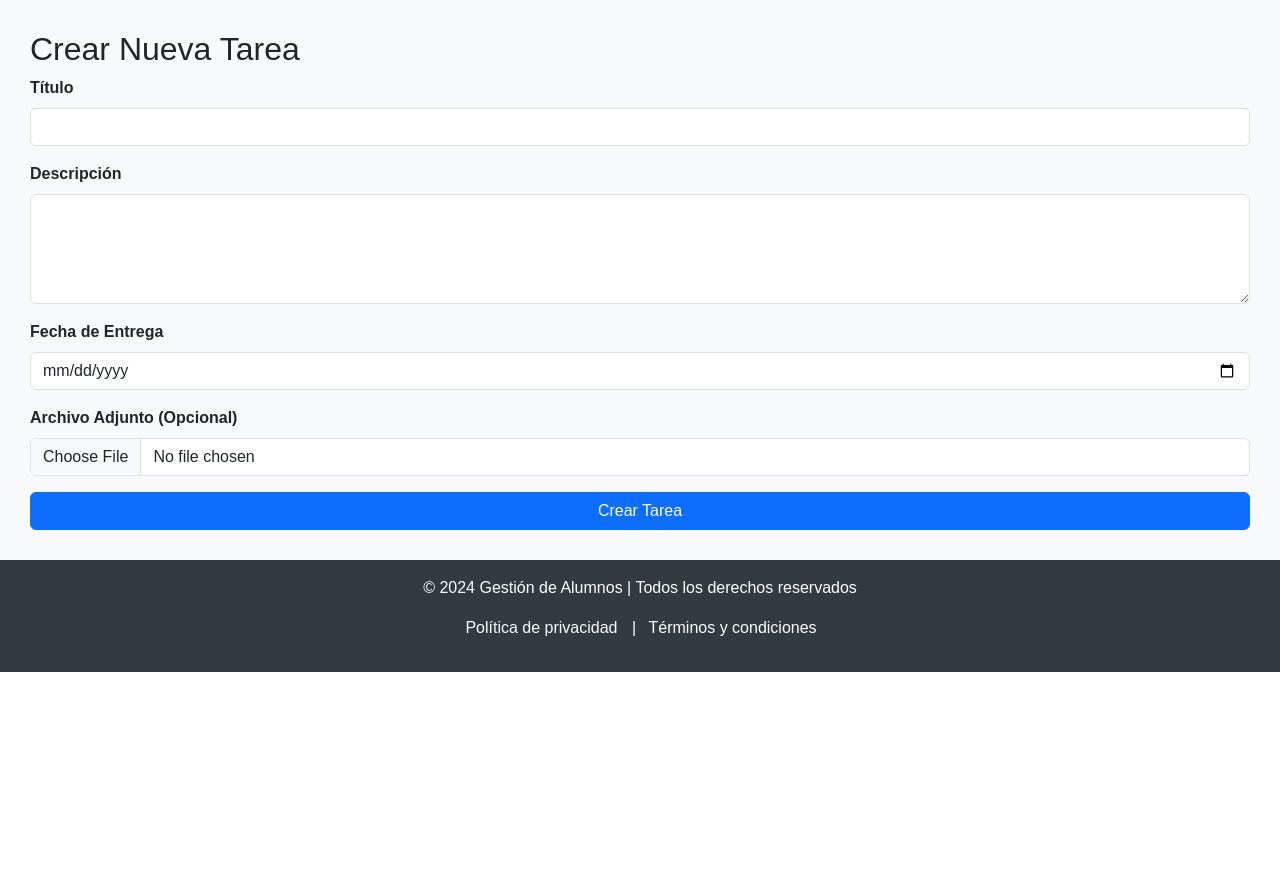
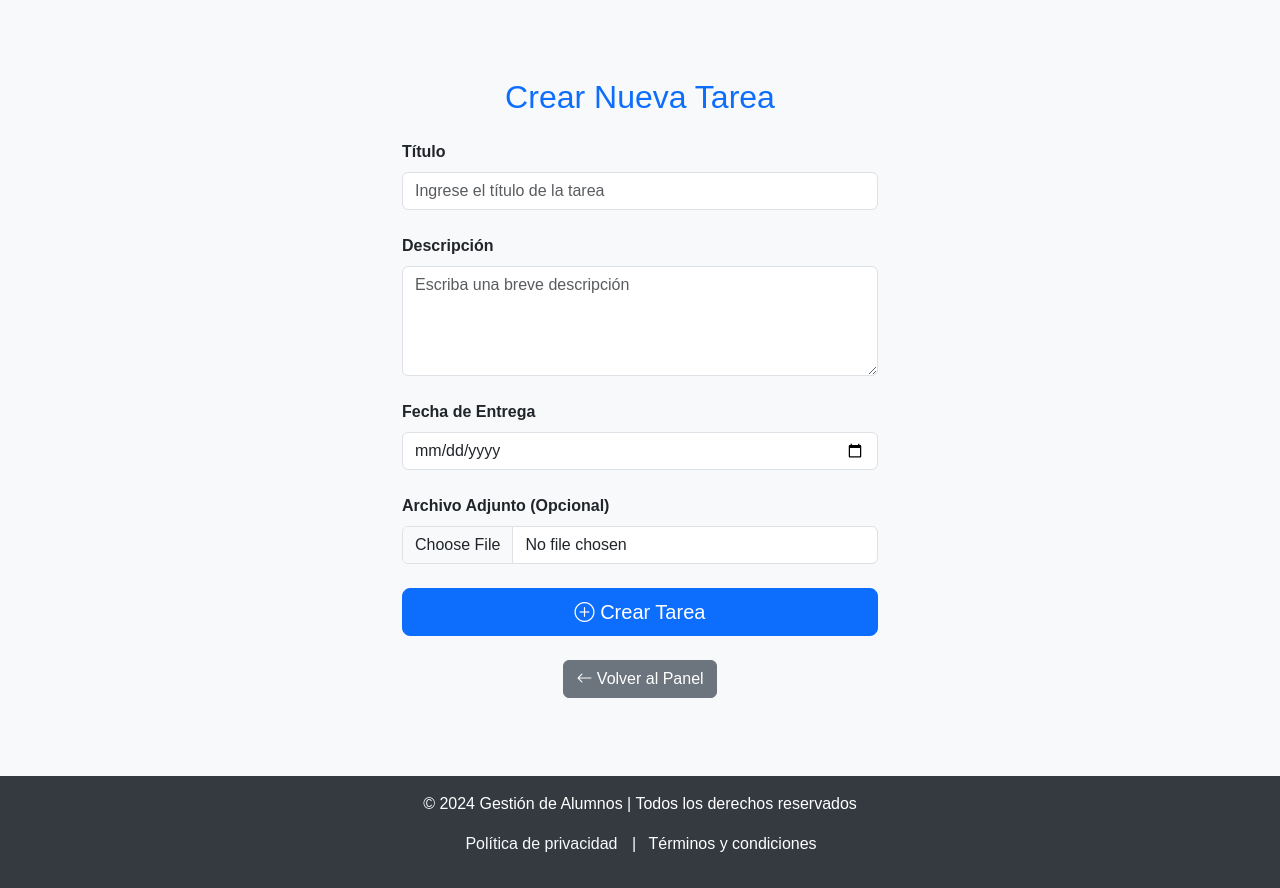
Before and after one commit to giseladevicente/Gestion-de-Alumnos-de-Primaria, a Flask app: template templates/crear_tarea.html in a window 1280 px wide. Shown: the part 136-1024 px from the top of the page. Before the commit the page ends 808 px from the top, so only its background shows below. Run offline with Flask 3, Linux system fonts and the light colour scheme; the template is opened without the code that fills it, so the values that code supplies are empty; some libraries are stand-ins or nearby versions.

Commit message:
estilos de tareas - perfil docente

```diff
--- a/templates/crear_tarea.html
+++ b/templates/crear_tarea.html
@@ -1,33 +1,40 @@
 {% include 'header.html' %}
 
-<h2>Crear Nueva Tarea</h2>
+<div class="container my-5">
+  <h2 class="text-center text-primary mb-4">Crear Nueva Tarea</h2>
   <form
     action="{{ url_for('crear_tarea') }}"
     method="POST"
     enctype="multipart/form-data"
+    class="needs-validation"
+    novalidate
   >
-  <div class="mb-3">
-    <label for="titulo" class="form-label">Título</label>
+    <div class="mb-4">
+      <label for="titulo" class="form-label fw-bold">Título</label>
       <input
         type="text"
         class="form-control"
         id="titulo"
         name="titulo"
+        placeholder="Ingrese el título de la tarea"
         required
       />
     </div>
-  <div class="mb-3">
-    <label for="descripcion" class="form-label">Descripción</label>
+    <div class="mb-4">
+      <label for="descripcion" class="form-label fw-bold">Descripción</label>
       <textarea
         class="form-control"
         id="descripcion"
         name="descripcion"
         rows="4"
+        placeholder="Escriba una breve descripción"
         required
       ></textarea>
     </div>
-  <div class="mb-3">
-    <label for="fecha_entrega" class="form-label">Fecha de Entrega</label>
+    <div class="mb-4">
+      <label for="fecha_entrega" class="form-label fw-bold"
+        >Fecha de Entrega</label
+      >
       <input
         type="date"
         class="form-control"
@@ -36,8 +43,8 @@
         required
       />
     </div>
-  <div class="mb-3">
-    <label for="archivo_adjunto" class="form-label"
+    <div class="mb-4">
+      <label for="archivo_adjunto" class="form-label fw-bold"
         >Archivo Adjunto (Opcional)</label
       >
       <input
@@ -47,7 +54,20 @@
         name="archivo_adjunto"
       />
     </div>
-  <button type="submit" class="btn btn-primary">Crear Tarea</button>
+
+    <!-- Botón Crear Tarea-->
+    <div class="d-grid">
+      <button type="submit" class="btn btn-primary btn-lg">
+        <i class="bi bi-plus-circle"></i> Crear Tarea
+      </button>
+    </div>
   </form>
 
+  <!-- Botón Volver -->
+  <div class="mt-4 text-center">
+    <a href="{{ url_for('dashboard') }}" class="btn btn-secondary">
+      <i class="bi bi-arrow-left"></i> Volver al Panel
+    </a>
+  </div>
+</div>
 {% include 'footer.html' %}
--- a/templates/header.html
+++ b/templates/header.html
@@ -9,6 +9,12 @@
       href="https://cdn.jsdelivr.net/npm/bootstrap@5.3.3/dist/css/bootstrap.min.css"
       rel="stylesheet"
     />
+    <!-- Bootstrap Icons  -->
+    <link
+      href="https://cdn.jsdelivr.net/npm/bootstrap-icons/font/bootstrap-icons.css"
+      rel="stylesheet"
+    />
+
     <link
       rel="stylesheet"
       href="{{ url_for('static', filename='css/styles.css') }}"
--- a/templates/lista_alumnos.html
+++ b/templates/lista_alumnos.html
@@ -57,7 +57,7 @@
   <!-- Boton de Regreso al panel -->
   <div class="text-center mt-4">
     <a href="{{ url_for('dashboard') }}" class="btn btn-secondary"
-      >Regresar al Panel de Control</a
+      ><i class="bi bi-arrow-left"></i> Regresar al Panel de Control</a
     >
   </div>
 </div>
```
Also changed, not shown: templates/lista_tareas.html (+27 -21 lines), templates/tareas.html (deleted, +0 -7 lines). Lines whose indentation alone changed are shown as unchanged.
